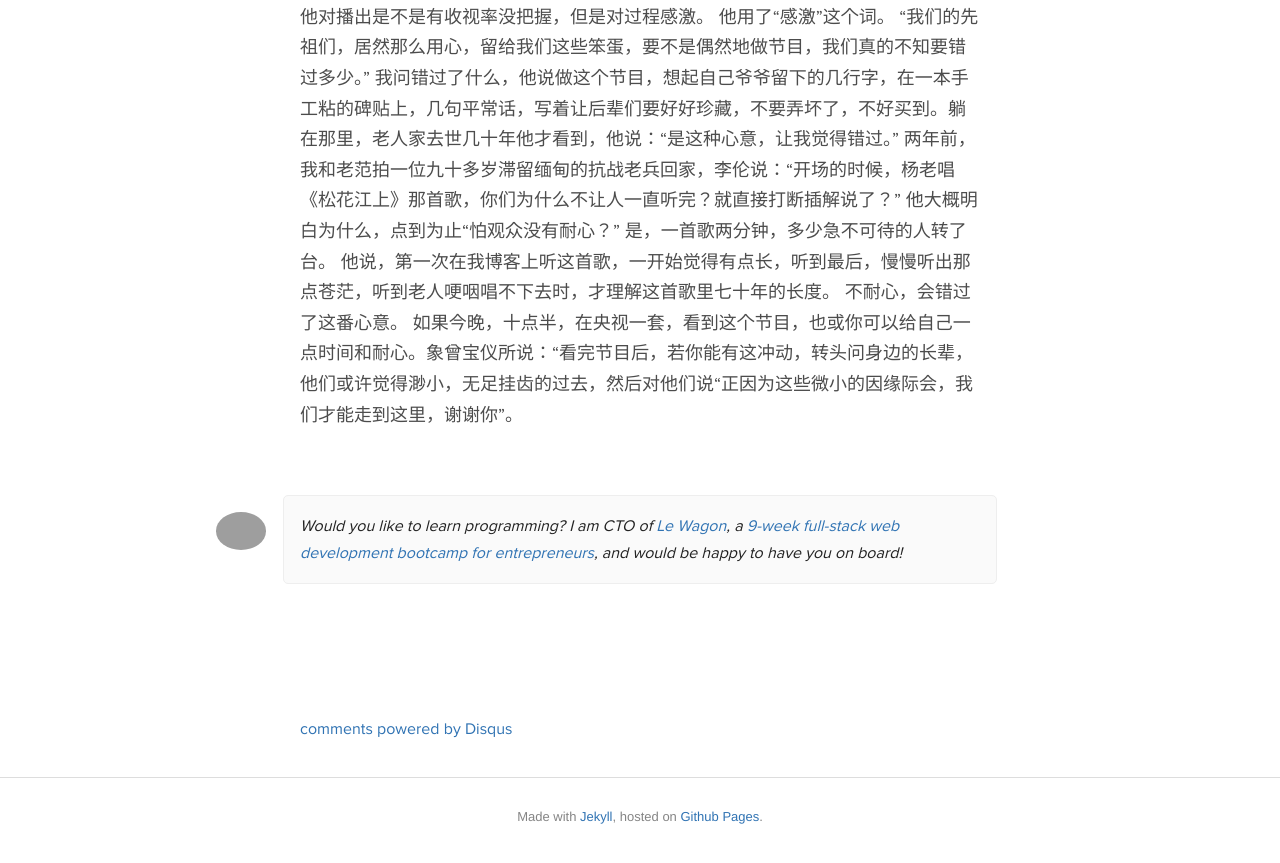
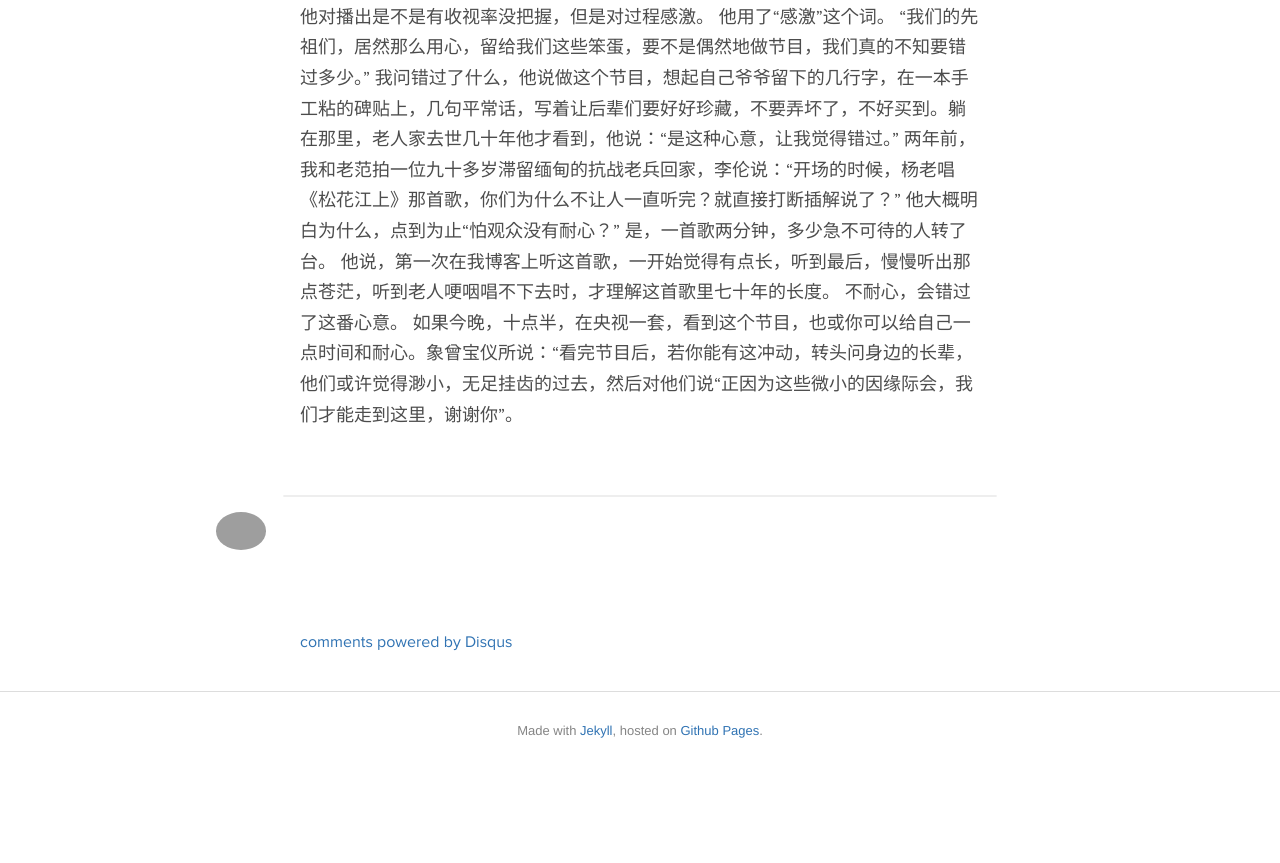
Before and after one commit to shirleysteve/1, a Jekyll site: the page built from _posts/2017-04-30-测试博客（转发柴静的文章）.md, in a window 1280 px wide and 900 px high, scrolled down 1706 px. Shown: the top 863 px of the window. Built offline with Jekyll 4.4.1, drawn with Linux system fonts in a browser that asks for light colours; Markdown is read by kramdown in place of the engine named in the settings; comment, search, counter and statistics services are not loaded; after the commit the page ends 2520 px from its top, so only the background shows below that; grey boxes are pictures that could not be loaded.

Commit message:
Update post.html

```diff
--- a/_layouts/post.html
+++ b/_layouts/post.html
@@ -42,10 +42,7 @@ layout: default
       Fear not, I hate spam too.
     </form>
   </p> -->
-  <p>
-    Would you like to learn programming? I am CTO of <a href="http://www.lewagon.com">Le Wagon</a>, a <a href="http://www.lewagon.com">9-week full-stack web
-    development bootcamp for entrepreneurs</a>, and would be happy to have you on board!
-  </p>
+
 </section>
 
 <div class="separator"></div>
```
Also changed, not shown: other parts of _layouts/post.html (+1 -1 lines).
